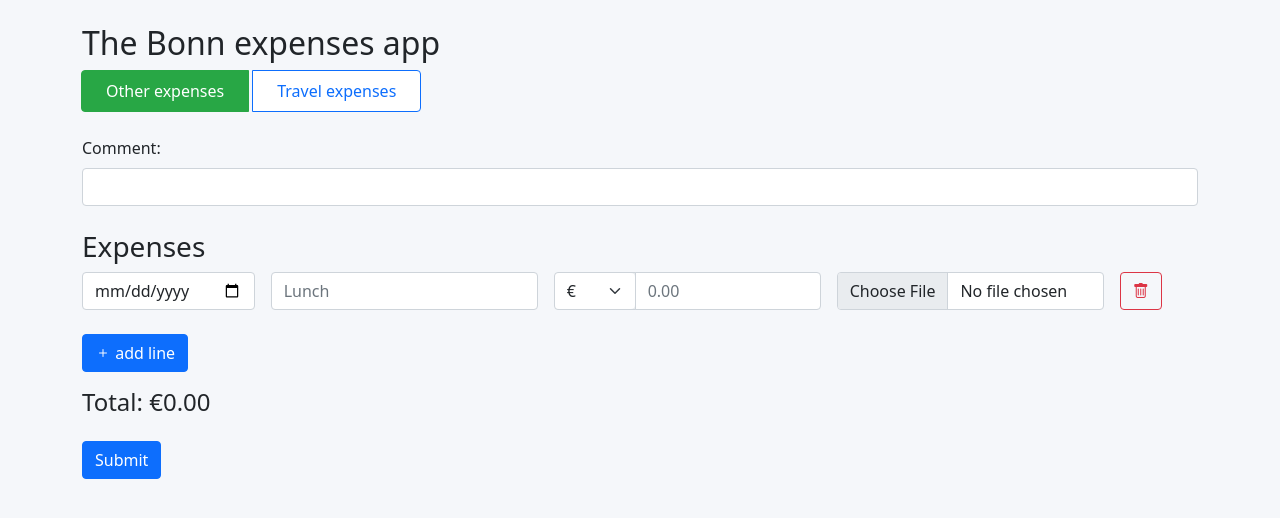
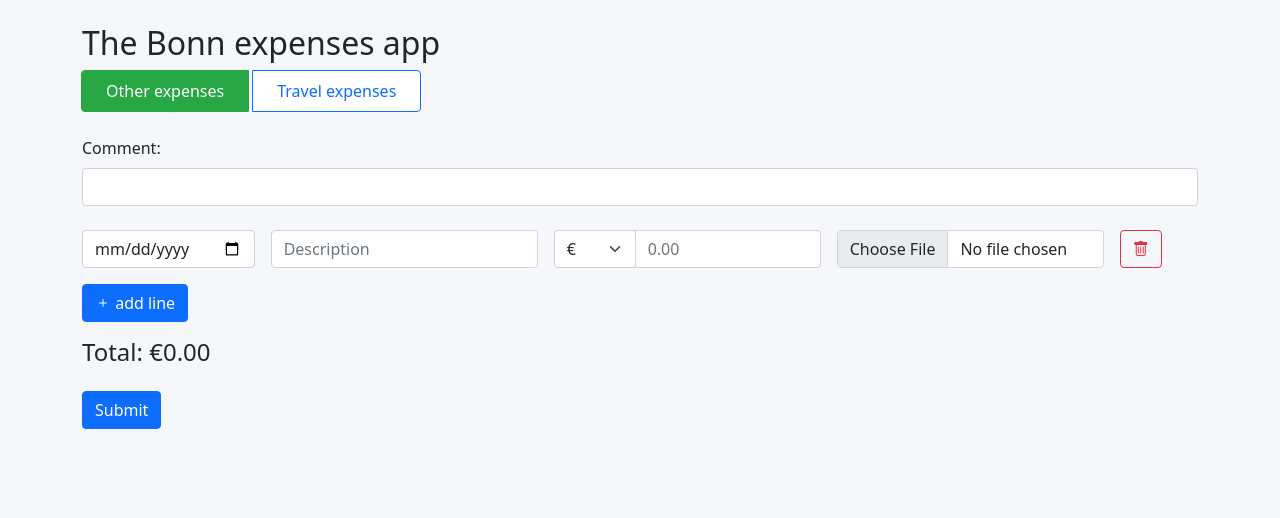
Before and after one commit to ThomasKLA10/expense-app, a Flask app: page /upload in a window 1280 px wide. Shown: the part 56-574 px from the top of the page. Run offline with Flask 3, Linux system fonts and the light colour scheme; the visitor is signed in with stand-in values (Sample User, id 1); some libraries are stand-ins or nearby versions.

Commit message:
Improve upload form layout and fix travel expense section

```diff
--- a/app/static/js/upload.js
+++ b/app/static/js/upload.js
@@ -195,6 +195,25 @@ document.addEventListener('DOMContentLoaded', function() {
         }
     });
 
+    // Handle expense type switching
+    const expenseTypes = document.querySelectorAll('input[name="expense-type"]');
+    const travelDetails = document.getElementById('travel-details');
+
+    expenseTypes.forEach(type => {
+        type.addEventListener('change', function() {
+            const commentField = document.getElementById('comment-field');
+
+            if (this.value === 'travel') {
+                travelDetails.classList.remove('d-none');
+                commentField.classList.add('d-none'); // Hide comment field for travel
+            } else {
+                travelDetails.classList.add('d-none');
+                commentField.classList.remove('d-none'); // Show comment field for other expenses
+            }
+            calculateTotal(); // Recalculate total after switching
+        });
+    });
+
     // Initial calculation
     calculateTotal();
 
--- a/app/templates/upload.html
+++ b/app/templates/upload.html
@@ -14,50 +14,44 @@
     </div>
 </div>
 
-<!-- Travel Details (initially hidden) -->
+<!-- Travel Details -->
 <div id="travel-details" class="mb-4 d-none">
     <div class="row g-3">
-        <div class="col-12">
-            <label for="purpose" class="form-label">Purpose:</label>
-            <input type="text" class="form-control" id="purpose" placeholder="Client workshop">
+        <div class="col-md-12">
+            <input type="text" class="form-control" name="purpose" placeholder="Purpose: Client workshop">
         </div>
         <div class="col-md-6">
-            <label for="travel_from" class="form-label">From:</label>
-            <input type="text" class="form-control" id="travel_from" value="Bonn">
+            <input type="text" class="form-control" name="from" placeholder="From: Bonn">
         </div>
         <div class="col-md-6">
-            <label for="travel_to" class="form-label">To:</label>
-            <input type="text" class="form-control" id="travel_to">
+            <input type="text" class="form-control" name="to" placeholder="To: Oslo">
         </div>
         <div class="col-md-6">
-            <label for="departure_date" class="form-label">Departure:</label>
-            <input type="date" class="form-control" id="departure_date">
+            <input type="date" class="form-control" name="departure">
         </div>
         <div class="col-md-6">
-            <label for="return_date" class="form-label">Return:</label>
-            <input type="date" class="form-control" id="return_date">
+            <input type="date" class="form-control" name="return">
         </div>
     </div>
 </div>
 
-<!-- Comment Field -->
-<div class="mb-4">
+<!-- Comment Field (only shown for other expenses) -->
+<div id="comment-field" class="mb-4">
     <label for="comment" class="form-label">Comment:</label>
     <input type="text" class="form-control" id="comment">
 </div>
 
-<!-- Expenses Section -->
-<h3>Expenses</h3>
-<div class="expense-lines mb-4">
+<!-- Expense Lines Container (shared between both types) -->
+<div class="expense-lines">
     <div class="expense-line mb-3">
         <div class="row g-3 align-items-center">
-            <div class="col-md-2">
+            <div class="col-2">
                 <input type="date" class="form-control" placeholder="Date">
             </div>
-            <div class="col-md-3">
-                <input type="text" class="form-control" placeholder="Lunch">
+            <div class="col-3">
+                <input type="text" class="form-control" placeholder="Description">
             </div>
-            <div class="col-md-3">
+            <div class="col-3">
                 <div class="input-group">
                     <div class="input-group-text p-0">
                         <select class="form-select border-0 currency-select" style="width: 80px">
@@ -70,12 +64,10 @@
                     <input type="number" class="form-control amount-input" step="0.01" placeholder="0.00">
                 </div>
             </div>
-            <div class="col-md-3">
-                <div class="input-group">
-                    <input type="file" class="form-control" accept="image/*,.pdf" id="receipt">
-                </div>
+            <div class="col-3">
+                <input type="file" class="form-control" accept="image/*,.pdf">
             </div>
-            <div class="col-md-1">
+            <div class="col-1">
                 <button type="button" class="btn btn-outline-danger delete-line">
                     <i class="bi bi-trash"></i>
                 </button>
```
